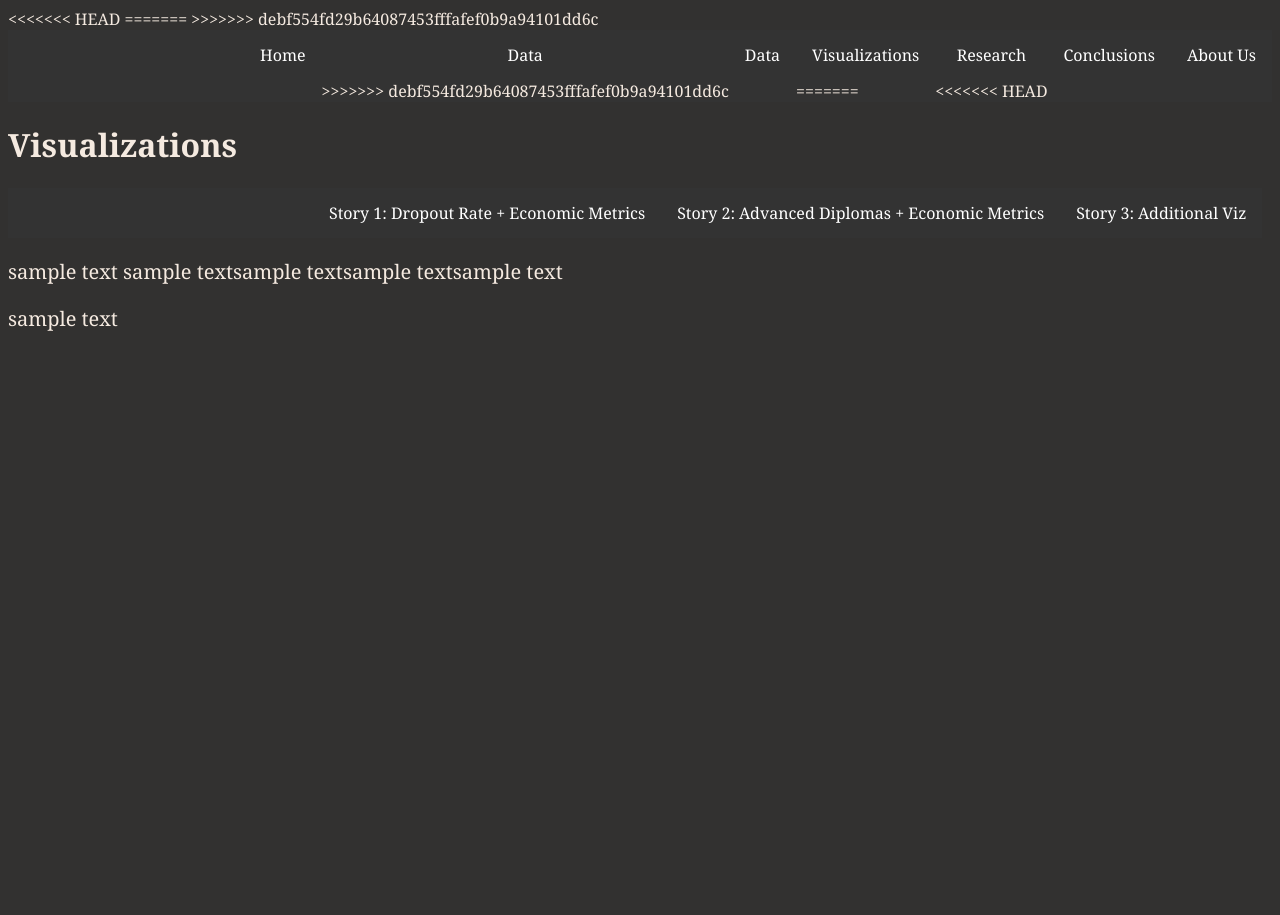
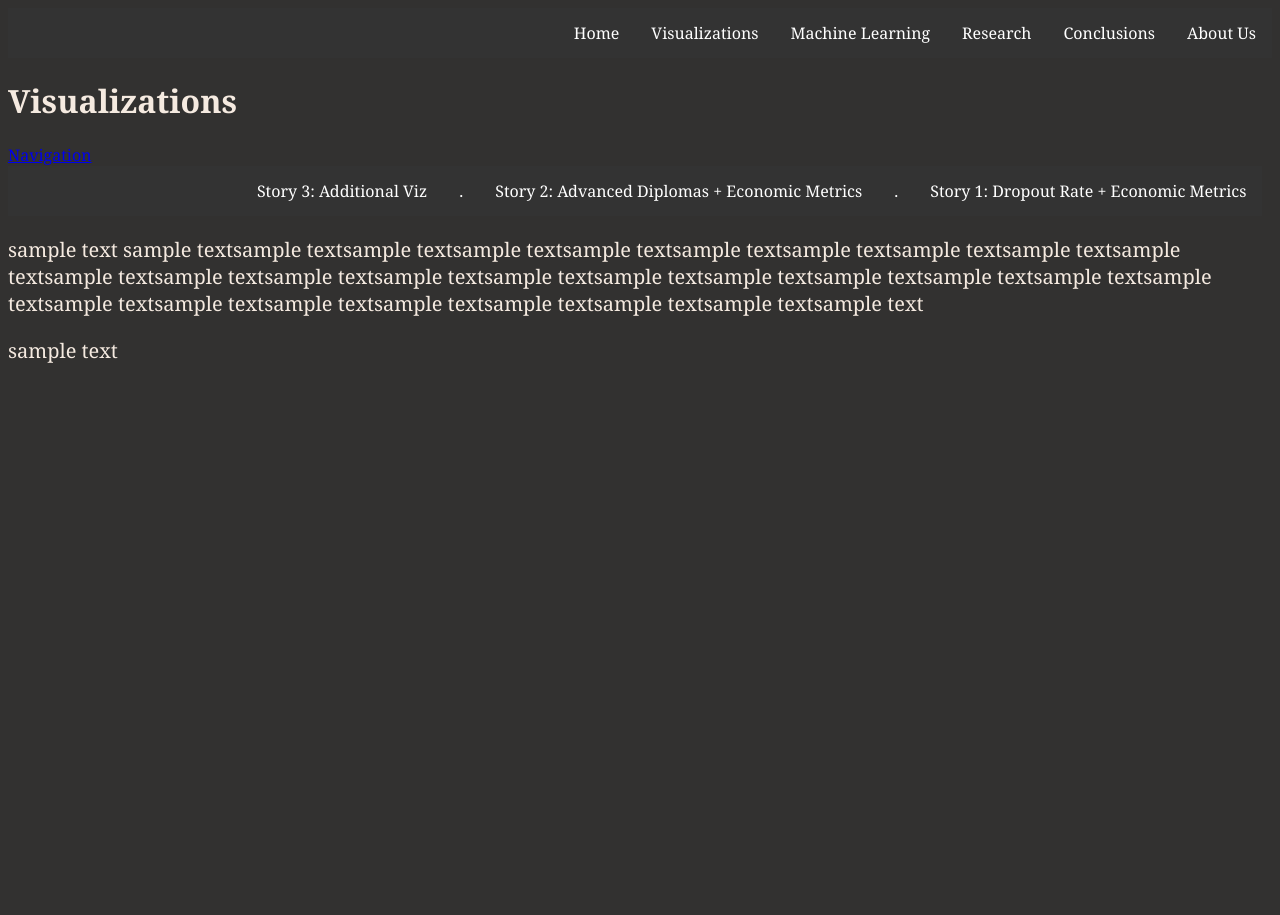
Before and after one commit to divish16/NYC-Student-Success-Predictions, a PHP site: page /visualizations.html in a window 1280 px wide. After the commit the page ends 363 px from the top, so only its background shows below. Run offline with PHP 8.4, Linux system fonts and the light colour scheme.

Commit message:
machine learning

```diff
--- a/website_deployment/aboutus.html
+++ b/website_deployment/aboutus.html
@@ -12,6 +12,7 @@
         <li><a href="aboutus.html">About Us</a>
         <li><a href="conclusions.html">Conclusions</a>
         <li><a href="research.html">Research</a>
+        <li><a href="ml.html">Machine Learning</a></li>
         <li><a href="visualizations.html">Visualizations</a>
         <li><a href="website.html">Home</a></li>
       </ul>
--- a/website_deployment/conclusions.html
+++ b/website_deployment/conclusions.html
@@ -12,6 +12,7 @@
         <li><a href="aboutus.html">About Us</a>
         <li><a href="conclusions.html">Conclusions</a>
         <li><a href="research.html">Research</a>
+        <li><a href="ml.html">Machine Learning</a></li>
         <li><a href="visualizations.html">Visualizations</a>
         <li><a href="website.html">Home</a></li>
       </ul>
--- a/website_deployment/research.html
+++ b/website_deployment/research.html
@@ -12,6 +12,7 @@
         <li><a href="aboutus.html">About Us</a>
         <li><a href="conclusions.html">Conclusions</a>
         <li><a href="research.html">Research</a>
+        <li><a href="ml.html">Machine Learning</a></li>
         <li><a href="visualizations.html">Visualizations</a>
         <li><a href="website.html">Home</a></li>
       </ul>
--- a/website_deployment/static/style.css
+++ b/website_deployment/static/style.css
@@ -44,6 +44,13 @@
   width: 98vw;
   height: 98vh;
 }
+.machine {
+  background-image: url(wallpaperflare.com_wallpaper.jpg);
+  background-size: cover;
+  background-color:  #323130;
+  width: 98vw;
+  height: 98vh;
+}
 .conclusions {
   background-image: url(wallpaperflare.com_wallpaper.jpg);
   background-size: cover;
@@ -59,6 +66,14 @@
   height: 98vh;
 }
 .hometext {
+  width: 100%;
+  height: 100%;
+  font-size: 26px;
+  position:relative;
+  left: 20px;
+  right: 40px;
+}
+.machinetext {
   width: 100%;
   height: 100%;
   font-size: 26px;
--- a/website_deployment/story1.html
+++ b/website_deployment/story1.html
@@ -26,8 +26,8 @@
     <li><a href="aboutus.html">About Us</a>
     <li><a href="conclusions.html">Conclusions</a>
     <li><a href="research.html">Research</a>
-    <li><a href="data.html">Data</a>
-    <li><a href="visualizations.html">Data</a>
+    <li><a href="ml.html">Machine Learning</a>
+    <li><a href="visualizations.html">Visualizations</a>
     <li><a href="website.html">Home</a></li>
   </ul>
 
--- a/website_deployment/story2.html
+++ b/website_deployment/story2.html
@@ -28,8 +28,8 @@
     <li><a href="aboutus.html">About Us</a>
     <li><a href="conclusions.html">Conclusions</a>
     <li><a href="research.html">Research</a>
-    <li><a href="data.html">Data</a>
-    <li><a href="visualizations.html">Data</a>
+    <li><a href="ml.html">Machine Learning</a>
+    <li><a href="visualizations.html">Visualizations</a>
     <li><a href="website.html">Home</a></li>
   </ul>
 
--- a/website_deployment/visualizations.html
+++ b/website_deployment/visualizations.html
@@ -1,47 +1,20 @@
 <!DOCTYPE html>
-
-    <!-- bootstrap css cdn -->
-    <!-- <link rel="stylesheet" href="https://maxcdn.bootstrapcdn.com/bootstrap/4.0.0/css/bootstrap.min.css"> -->
-
-    <!-- bootstrap js -->
-    <!-- <script src="https://maxcdn.bootstrapcdn.com/bootstrap/4.0.0/js/bootstrap.min.js"></script> -->
-
-
-
-
 <html lang="en">
-
 <head>
     <meta charset="UTF-8">
     <meta http-equiv="X-UA-Compatible" content="IE=edge">
     <meta name="viewport" content="width=device-width, initial-scale=1.0">
     <title>NYC Student Success Predictions</title>
     <link rel="stylesheet" href="static/style.css">
+</head>
 
-<<<<<<< HEAD
-    </head>
-=======
-    <!-- <link
-      rel="stylesheet"
-      href="https://maxcdn.bootstrapcdn.com/bootstrap/4.0.0/css/bootstrap.min.css"
-      integrity="sha384-Gn5384xqQ1aoWXA+058RXPxPg6fy4IWvTNh0E263XmFcJlSAwiGgFAW/dAiS6JXm"
-      crossorigin="anonymous"
-    /> -->
-
-</head>
->>>>>>> debf554fd29b64087453fffafef0b9a94101dd6c
-
-<body>
+<body class="bg-dark">
   <ul class="navbar">
     <li><a href="aboutus.html">About Us</a>
     <li><a href="conclusions.html">Conclusions</a>
     <li><a href="research.html">Research</a>
-<<<<<<< HEAD
+    <li><a href="ml.html">Machine Learning</a></li>
     <li><a href="visualizations.html">Visualizations</a>
-=======
-    <li><a href="data.html">Data</a>
-    <li><a href="visualizations.html">Data</a>
->>>>>>> debf554fd29b64087453fffafef0b9a94101dd6c
     <li><a href="website.html">Home</a></li>
   </ul>
 
@@ -58,18 +31,11 @@
 
           </div>
           <!-- A grey horizontal navbar that becomes vertical on small screens -->
-<!-- <nav class="navbar navbar-expand-sm bg-dark navbar-dark justify-content-center">
-  <a class="navbar-brand" href="#">Navigation</a> -->
+<nav class="navbar navbar-expand-sm bg-dark navbar-dark justify-content-center">
+  <a class="navbar-brand" href="#">Navigation</a>
 
   <!-- Links -->
-
-  <ul class="navbar">
-    <li><a href="story3.html">Story 3: Additional Viz</a>
-    <li><a href="story2.html">Story 2: Advanced Diplomas + Economic Metrics</a>
-    <li><a href="story1.html">Story 1: Dropout Rate + Economic Metrics</a>
-
-  </ul>
-  <!-- <ul class="navbar-nav">
+  <ul class="navbar-nav">
     <li class="nav-item">
       <a class="nav-link" href="story1.html">Story 1: Dropout Rate + Economic Metrics </a>
     </li>
@@ -85,7 +51,7 @@
     <li class="nav-item">
       <a class="nav-link" href="story3.html">Story 3: Additional Viz</a>
     </li>
-  </ul> -->
+  </ul>
 
 </nav>
 <div class="container">
@@ -97,14 +63,16 @@
 
         <div class="container-fluid">
             <div class="row">
+              <div class="col-md-12">
 
-                <div class="col-md-6">
-                    <p> sample text sample textsample textsample textsample text</p>
+                <div class="col-md-2">
+                    <p> sample text sample textsample textsample textsample textsample textsample textsample textsample textsample textsample textsample textsample textsample textsample textsample textsample textsample textsample textsample textsample textsample textsample textsample textsample textsample textsample textsample textsample textsample text</p>
               </div>
             </div>
-
+          </div>
+          <div class="container-fluid">
             <div class="row">
-              <div class="col-md-6">
+              <div class="col-md-3">
                 <p> sample text</p>
 
               </div>
--- a/website_deployment/website.html
+++ b/website_deployment/website.html
@@ -12,6 +12,7 @@
         <li><a href="aboutus.html">About Us</a>
         <li><a href="conclusions.html">Conclusions</a>
         <li><a href="research.html">Research</a>
+        <li><a href="ml.html">Machine Learning</a></li>
         <li><a href="visualizations.html">Visualizations</a>
         <li><a href="website.html">Home</a></li>
       </ul>
```
Also changed, not shown: website_deployment/ml.html (+25 -0 lines), website_deployment/story3.html (+2 -5 lines). Lines whose indentation alone changed are shown as unchanged.
